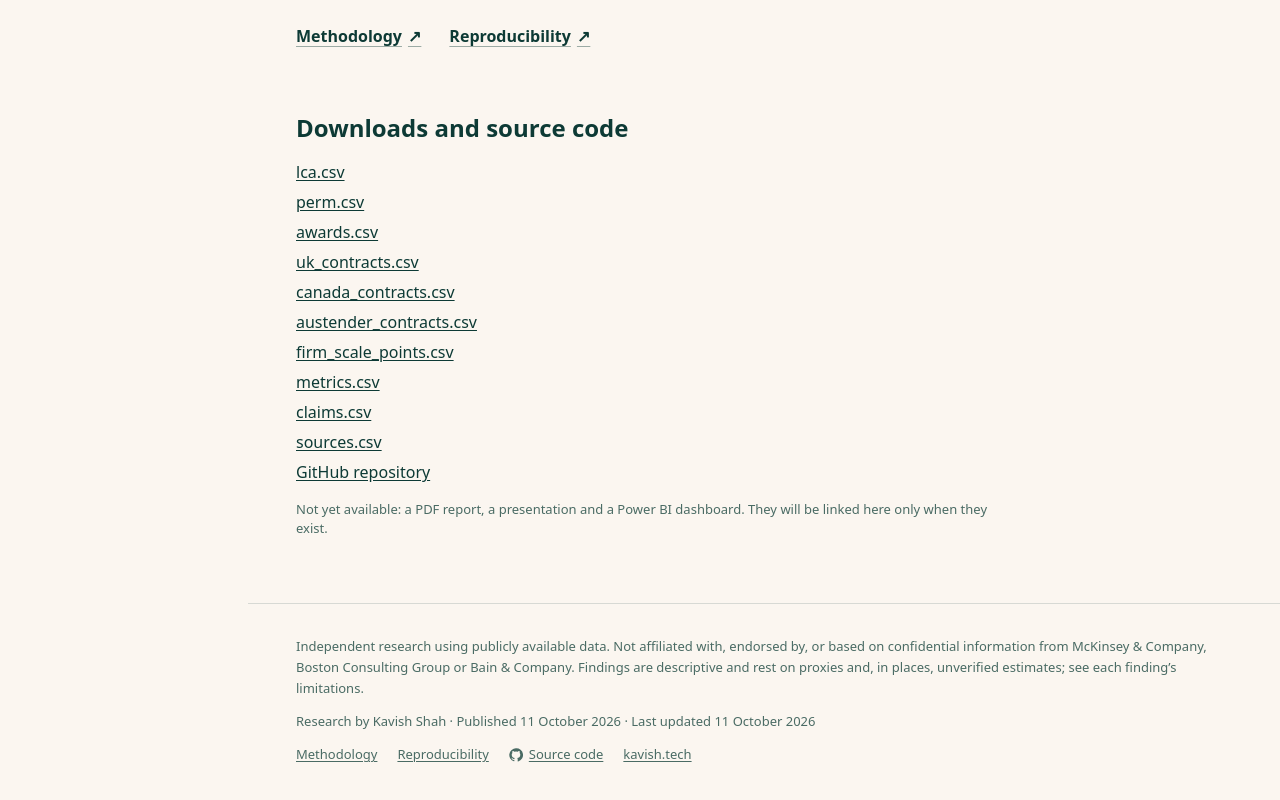
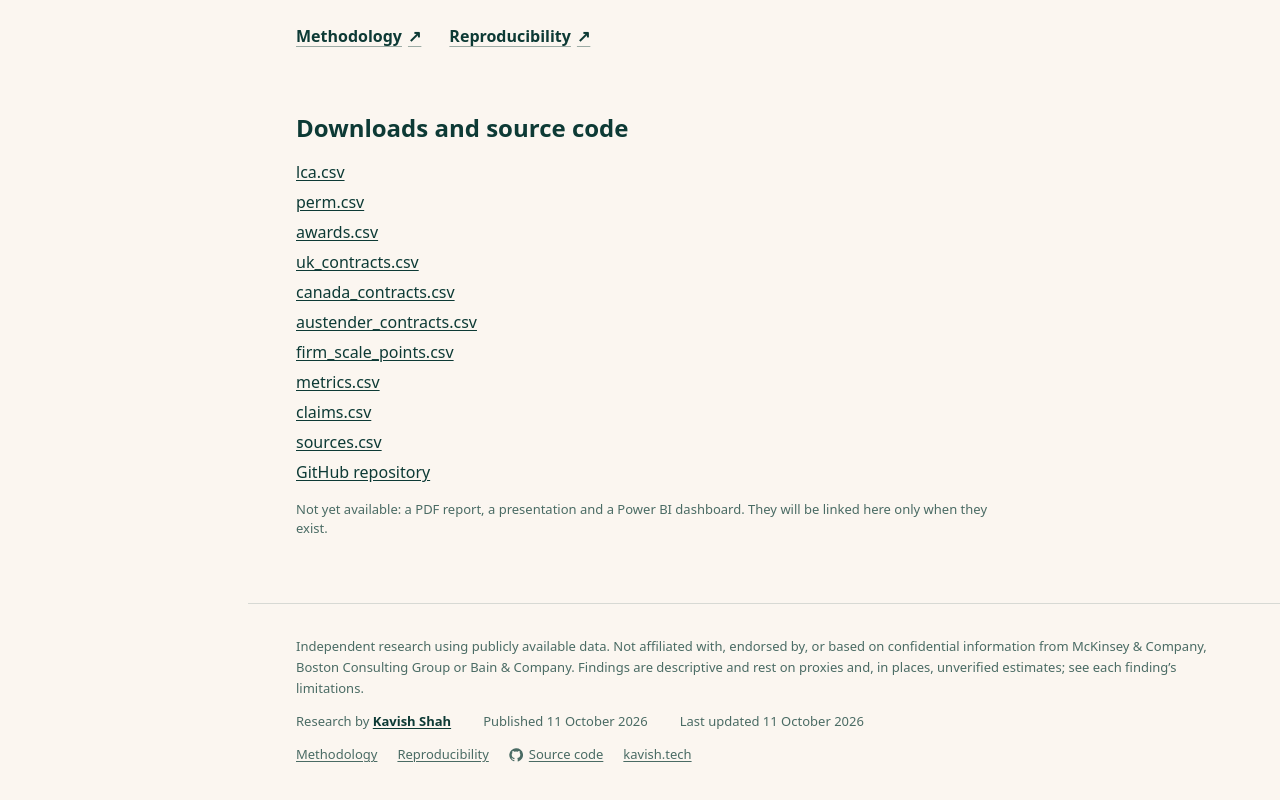
Before and after one commit to dranzer-17/management-consulting-benchmark, a Next.js app in the folder web/: page /mbb/ in a window 1280 px wide. Shown: the part 3510-4310 px from the top of the page. Built offline with nearby package versions, Linux system fonts and the light colour scheme.

Commit message:
Footer credit line: even spacing, bold linked author name

```diff
--- a/web/components/footer.tsx
+++ b/web/components/footer.tsx
@@ -6,8 +6,13 @@ export function Footer() {
   return (
     <footer className="border-t border-border px-4 pb-24 pt-8 text-[13px] leading-relaxed text-muted-foreground md:ml-[15.5rem] md:pb-10 md:pl-12 md:pr-10">
       <p>{DISCLAIMER} Findings are descriptive and rest on proxies and, in places, unverified estimates; see each finding’s limitations.</p>
-      <p className="mt-3">
-        Research by Kavish Shah · Published {longDate(PUBLISHED)} · Last updated {longDate(UPDATED)}
+      <p className="mt-3 flex flex-wrap gap-x-8 gap-y-1">
+        <span>
+          Research by{" "}
+          <a href={PORTFOLIO_URL} target="_blank" rel="noopener noreferrer" className="font-bold text-foreground underline underline-offset-2">Kavish Shah</a>
+        </span>
+        <span>Published {longDate(PUBLISHED)}</span>
+        <span>Last updated {longDate(UPDATED)}</span>
       </p>
       <p className="mt-3 flex flex-wrap gap-x-5 gap-y-1">
         <Link href="/methodology" className="underline underline-offset-2">Methodology</Link>
```
